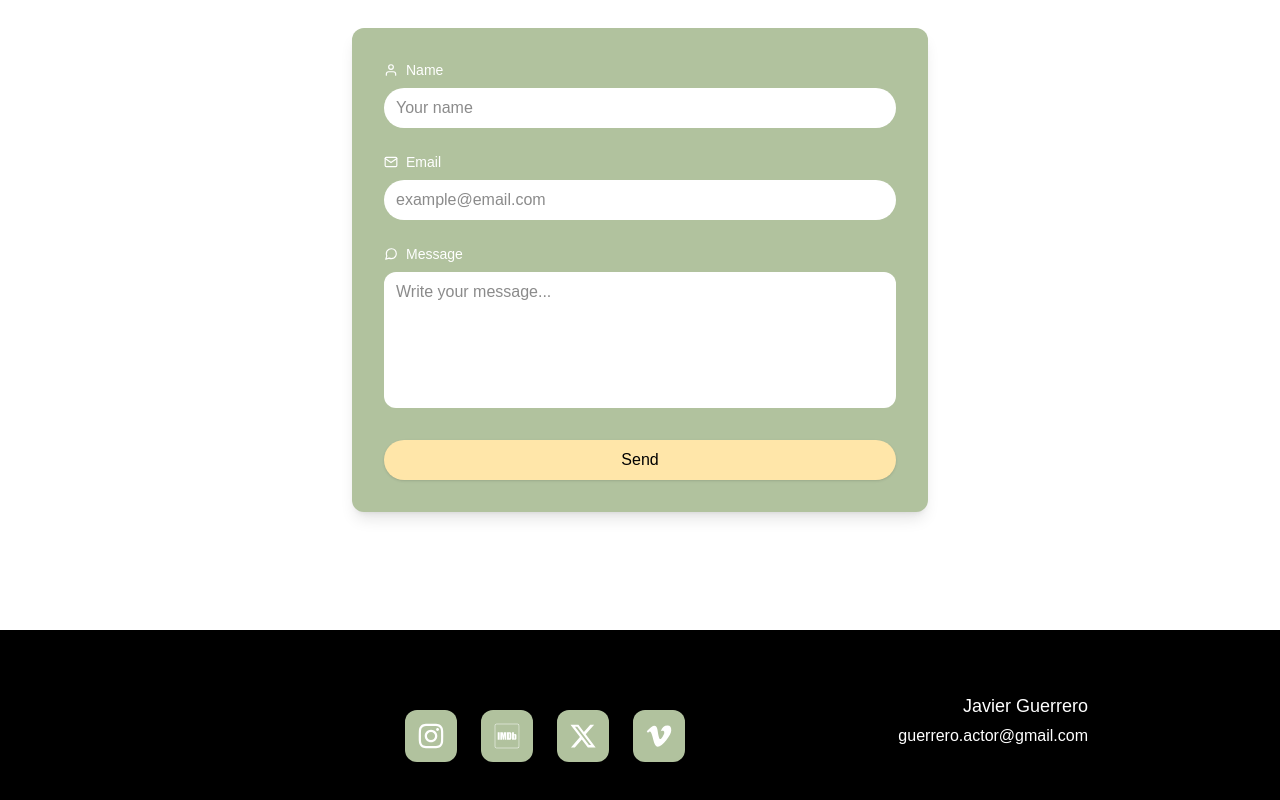
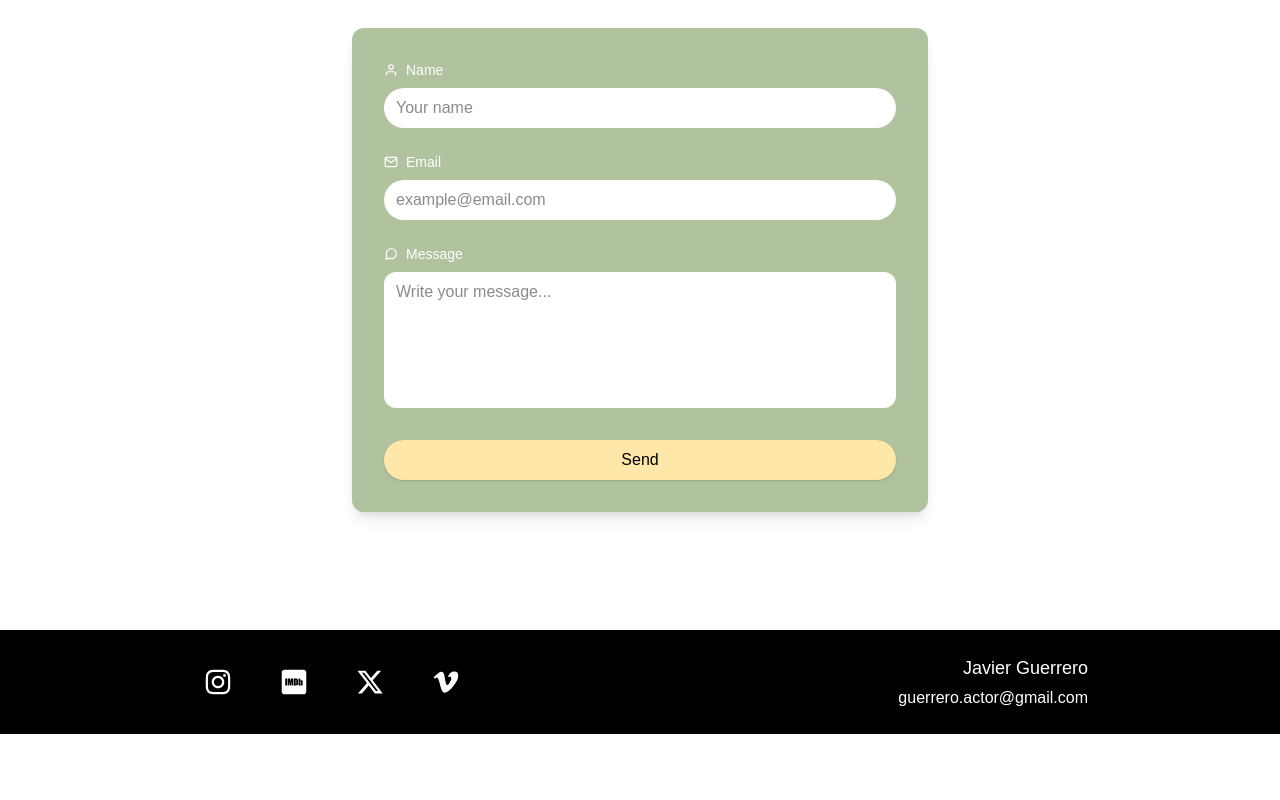
Before and after one commit to emarti90/jgbweb, a Next.js app: page /en/contact in a window 1280 px wide. Shown: the part 346-1146 px from the top of the page. After the commit the page ends 1080 px from the top, so only its background shows below. Built offline with nearby package versions, Linux system fonts and the light colour scheme.

Commit message:
Footer Improvements

```diff
--- a/src/components/Footer.tsx
+++ b/src/components/Footer.tsx
@@ -1,5 +1,13 @@
 "use client";
-import SocialLinks from "@/components/Social";
+import { FaInstagram, FaVimeoV, FaXTwitter } from "react-icons/fa6";
+import { FaImdb } from "react-icons/fa";
+
+const SOCIALS = [
+  { icon: FaInstagram, label: "Instagram", url: "https://www.instagram.com/javat.gb/" },
+  { icon: FaImdb, label: "IMDB", url: "https://pro.imdb.com/name/nm14862880" },
+  { icon: FaXTwitter, label: "X (Twitter)", url: "https://x.com/Javatgb" },
+  { icon: FaVimeoV, label: "Vimeo", url: "https://vimeo.com/javiguerrero" },
+];
 
 export default function Footer() {
   return (
@@ -17,7 +25,20 @@ export default function Footer() {
         </div>
         {/* Social Links (abajo en móvil, izquierda en desktop) */}
         <div className="w-full flex justify-center md:justify-start order-2 md:order-1">
-          <SocialLinks />
+          <div className="flex gap-6">
+            {SOCIALS.map(({ icon: Icon, label, url }) => (
+              <a
+                key={label}
+                href={url}
+                target="_blank"
+                rel="noopener noreferrer"
+                aria-label={label}
+                className="rounded-xl p-3 hover:scale-110 transition-colors duration-200 hover:scale-120 text-white"
+              >
+                <Icon size={28} className="text-inherit" />
+              </a>
+            ))}
+          </div>
         </div>
       </div>
     </footer>
```
